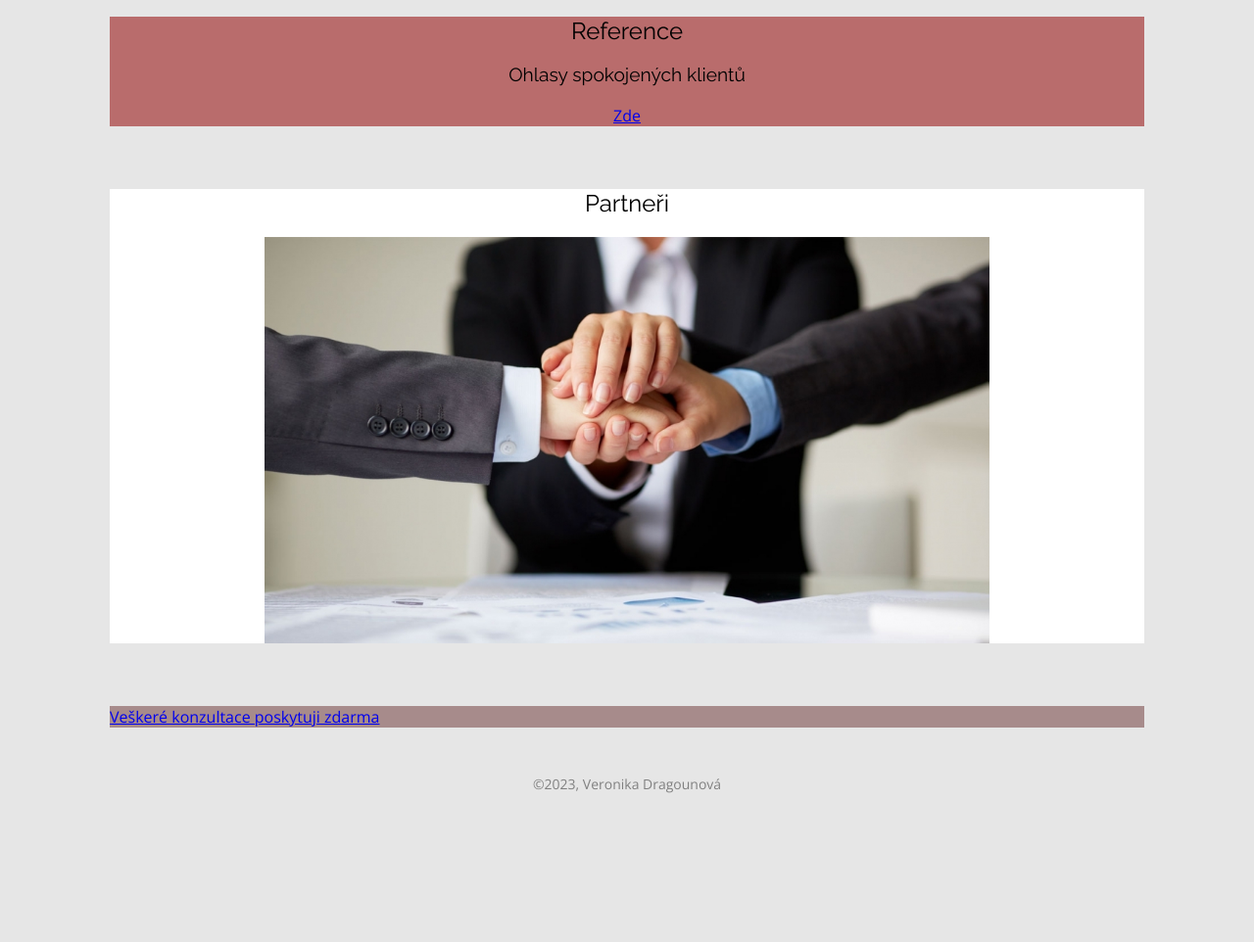
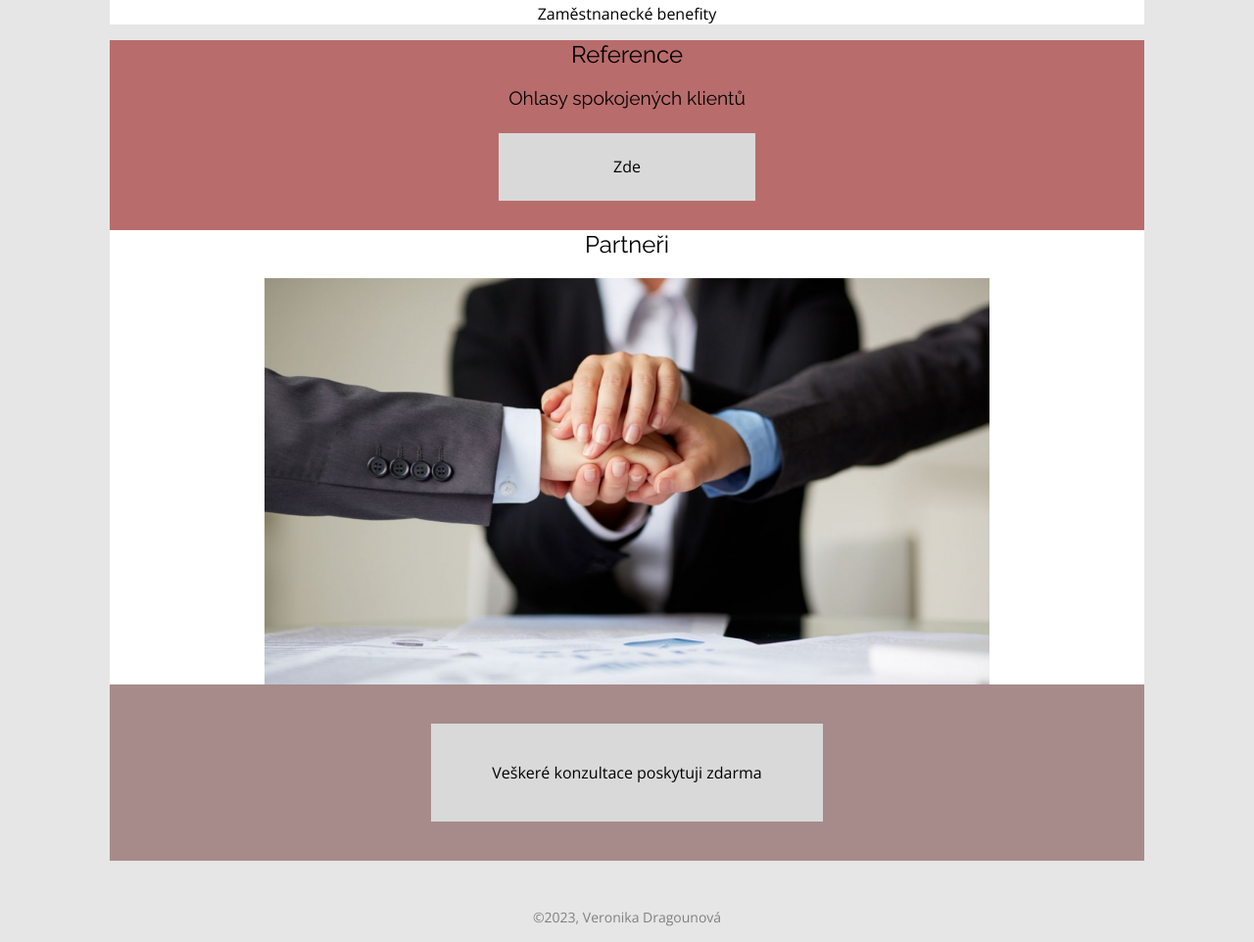
Before and after one commit to VeruDrag/ZaverecnyProjekt, an Eleventy site: page index.html in a window 1280 px wide. Shown: the part 560-1522 px from the top of the page at 98% size. Before the commit the page ends 1386 px from the top, so only its background shows below. Built offline with nearby package versions, Linux system fonts and the light colour scheme; Eleventy itself is replaced by a stand-in of ours; files that its build step writes are made by us from their sources.

Commit message:
vylepšení

```diff
--- a/_includes/sablona.njk
+++ b/_includes/sablona.njk
@@ -14,9 +14,17 @@
 </head>
 <body>
 
+	{% set isHomePage = (page.url === '/') %}
+
+
 
 		<header class="header">
 			<div class="wrapper">
+				{% if isHomePage %}
+				<div class="cover-img">
+					<img src="/img/pozadi.jpg" alt="finanční poradenství">
+				</div>
+				{% endif %}
 
 				<nav class="menu">
 					<ul class="menu__list bg-menu">
@@ -28,6 +36,7 @@
 						<li class="menu__item"><a href="/Ome/" class="menu__link">O mě</a></li>
 					</ul>
 				</nav>
+
 			</div>
 
 		</header>
--- a/css/style.css
+++ b/css/style.css
@@ -81,9 +81,53 @@ section {
 /*
  **************************************
 	Úvodní stránka
- **************************************
-Partneři*/
+ **************************************/
+.cover-img {
+	max-height: 120px;
+	overflow: hidden;
+}
 
+/*S čím Vám mohu pomoci*/
+.helpfor {
+	padding-top: 0px;
+	padding-bottom: 0px;
+}
+
+/*Reference*/
+.references {
+	padding-top: 0px;
+	padding-bottom: 0px;
+}
+.here-parent {
+    display: flex;
+    align-items: center;
+    justify-content: center;
+}
+
+.here {
+    height: 69px;
+    width: 262px;
+    background-color: #D9D9D9;
+    border-radius: 0px;
+    display: flex;
+    align-items: center;
+    justify-content: center;
+    text-decoration: none;
+    color: black;
+	margin: 5px 0px 30px 0px;
+}
+
+.here a {
+    display: block;
+    text-decoration: none;
+    color: black;
+}
+
+/* Partneři*/
+.partners {
+	padding-top: 0px;
+	padding-bottom: 0px;
+}
 .img-partners {
     display: block;
     margin-right: auto;
@@ -91,10 +135,38 @@ Partneři*/
     max-width: 70%;
     height: auto;
 }
-/*Reference*/
-.zde {
-    text-align: center;
+
+/*Allisfree*/
+.allisfree {
+	padding-top: 0px;
 }
+.free-parent {
+    display: flex;
+    align-items: center;
+    justify-content: center;
+}
+
+.free {
+    height: 100px;
+    width: 400px;
+    background-color: #D9D9D9;
+    border-radius: 0px;
+    display: flex;
+    align-items: center;
+    justify-content: center;
+    text-decoration: none;
+    color: black;
+	margin: 40px;
+}
+
+.free a {
+    display: block;
+    text-decoration: none;
+    color: black;
+}
+
+
+
 
 /*
  **************************************
--- a/index.html
+++ b/index.html
@@ -2,6 +2,7 @@
 layout: sablona.njk
 title: Můj titulek stránky
 ---
+
 			<!-- S čím Vám mohu pomoci -->
 			<section class="helpfor">
 				<div class="wrapper">
@@ -25,9 +26,9 @@ title: Můj titulek stránky
 				<div class="wrapper bg-r">
 					<h2>Reference</h2>
 					<h3>Ohlasy spokojených klientů</h3>
-				<div class="zde">
-					<a href="/References/">Zde</a>
-				</div>
+					<div class="here-parent" >
+						<a class="here" href="/References/">Zde</a>
+					</div>
 				</div>
 			</section>
 			<!-- konec Reference -->
@@ -44,7 +45,9 @@ title: Můj titulek stránky
 			<!-- Konzultace poskytuji zdarma -->
 			<section class="allisfree">
 				<div class="wrapper bg-f">
-					<a href="/Kontakt/">Veškeré konzultace poskytuji zdarma</a>
+					<div class="free-parent">
+					<a class="free" href="/Kontakt/">Veškeré konzultace poskytuji zdarma</a>
+					</div>
 				</div>
 			</section>
 			<!-- Konzultace poskytuji zdarma -->
```
Also changed, not shown: 1 other file.
